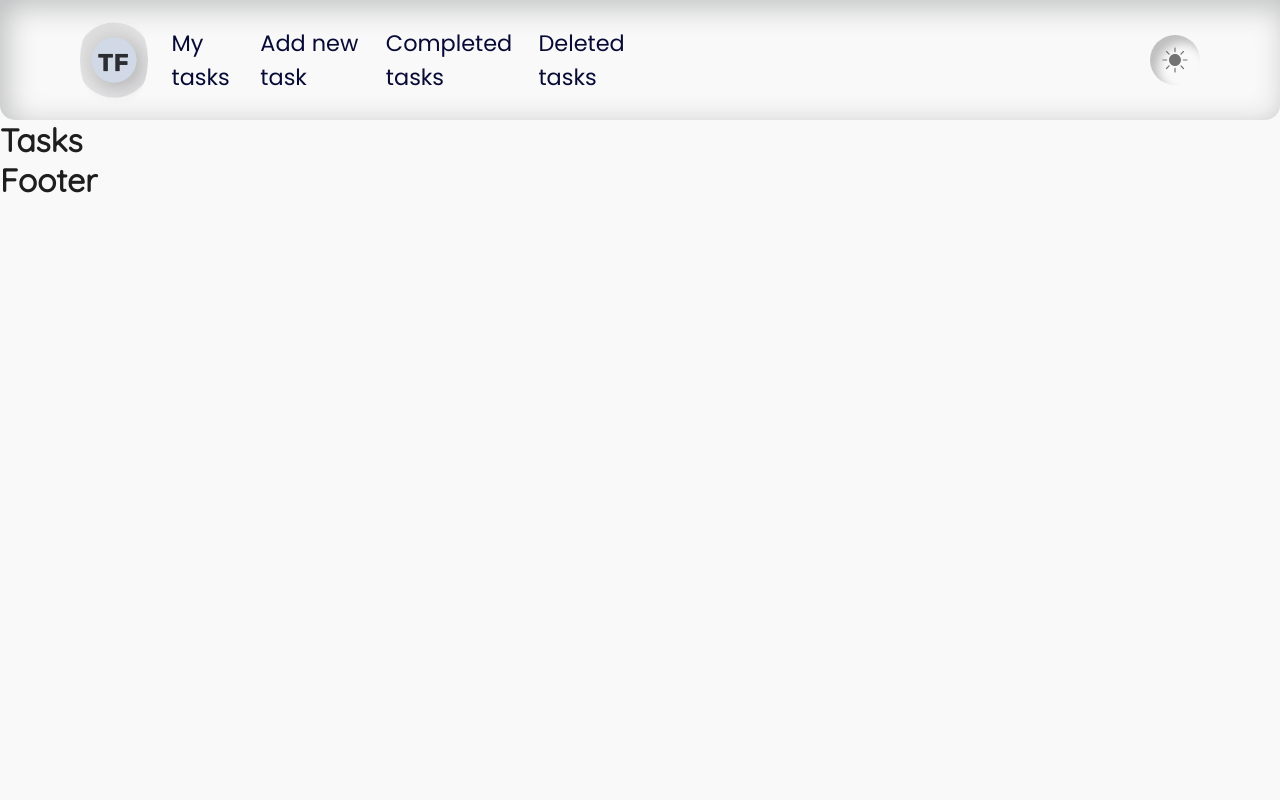
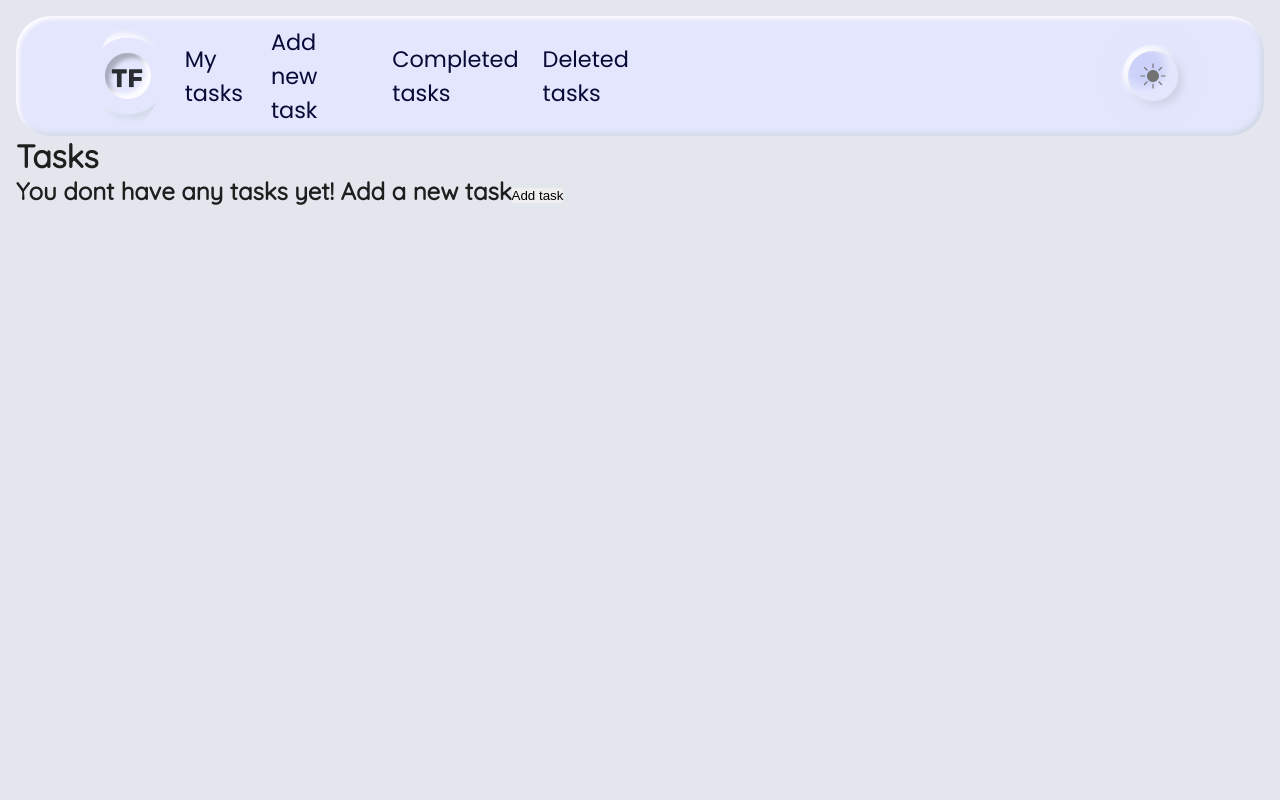
Before and after one commit to vlad113chepurko/Taskify, a React (Vite) app: page /tasks in a window 1280 px wide. Shown: the top 800 px of the page. Built offline with nearby package versions, Linux system fonts and the light colour scheme.

Commit message:
Updated styles

```diff
--- a/src/components/ToggleTheme.tsx
+++ b/src/components/ToggleTheme.tsx
@@ -14,14 +14,18 @@ const ToggleTheme = () => {
 
   return (
     <div className="header__container-right">
-      <i id={"toggle-theme"} onClick={onToggle} className="header__circle">
+      <div className="header__circle-wrapper">
+        <div id={"toggle-theme"} onClick={onToggle} className="header__circle-over">
+          <div className="header__circle-bottom">
             <img
               src={theme === 'light' ? sun : moon}
               alt={theme === 'light' ? 'sun' : 'moon'}
               width={30}
               height={30}
             />
-      </i>
+          </div>
+        </div>
+      </div>
     </div>
   );
 };
--- a/src/layouts/footer/Footer.tsx
+++ b/src/layouts/footer/Footer.tsx
@@ -2,8 +2,7 @@ import './styles/_Footer.scss';
 
 const Footer = () => {
   return (
-    <footer>
-      <h1>Footer</h1>
+    <footer className="footer">
     </footer>
   );
 };
--- a/src/layouts/footer/styles/_Footer.scss
+++ b/src/layouts/footer/styles/_Footer.scss
@@ -0,0 +1 @@
+@use './footer-wrapper';
--- /dev/null
+++ b/src/layouts/footer/styles/_footer-wrapper.scss
@@ -0,0 +1,11 @@
+@use "@styles/mixins";
+@use "@styles/variables";
+
+.footer {
+  width: 100%;
+  height: 200px;
+
+  margin-top: 50rem;
+
+  border-radius: 35px;
+}
--- a/src/layouts/header/styles/_header-wrapper.scss
+++ b/src/layouts/header/styles/_header-wrapper.scss
@@ -7,8 +7,7 @@
   @include flex-between(row);
   padding: 1rem 5rem 1rem 5rem;
 
-  border-bottom-left-radius: 15px;
-  border-bottom-right-radius: 15px;
+  border-radius: 35px;
 
   transition: background-color 0.50s;
 }
@@ -33,14 +32,35 @@
 
 // Circle
 
-.header__circle {
+.header__circle-wrapper {
+  position: relative;
+  width: 62px;
+  height: 62px;
+}
+
+.header__circle-over {
+  width: 62px;
+  height: 62px;
+  border-radius: 100%;
+  position: absolute;
+  top: 0;
+  left: 0;
+  z-index: 0;
+  transition: all 0.4s ease;
+}
+
+.header__circle-bottom {
   width: 50px;
   height: 50px;
-  border-radius: 50%;
   cursor: pointer;
   @include flex-center(row);
-
-  transition:  box-shadow 1s ease-in-out;
+  border-radius: 100%;
+  position: absolute;
+  top: 50%;
+  left: 50%;
+  transform: translate(-50%, -50%);
+  z-index: 1;
+  transition: all 0.4s ease;
 }
 
 .header__container-left {
--- a/src/pages/todo/Tasks.tsx
+++ b/src/pages/todo/Tasks.tsx
@@ -1,9 +1,29 @@
 import "./styles/_Tasks.scss";
+import { useNavigate } from "react-router-dom";
+import useTasksStore from "@store/useTasksStore";
 
 const Tasks = () => {
+  const tasks = useTasksStore((state) => state.tasks);
+  const navigate = useNavigate();
   return (
     <div>
       <h1>Tasks</h1>
+      {tasks.length > 1 ? (
+        tasks.map((task, index) => {
+            return (
+              <div key={index}>
+                <h3>{task.name}</h3>
+                <p>{task.description}</p>
+              </div>
+            )
+          })
+      ) : (
+        <h2>
+          You dont have any tasks yet!
+          Add a new task
+          <button onClick={() => navigate('/add')}>Add task</button>
+        </h2>
+      )}
     </div>
   );
 };
--- /dev/null
+++ b/src/pages/todo/styles/_tasks-wrapper.scss
@@ -0,0 +1,2 @@
+@use "@styles/mixins";
+@use "@styles/variables";
--- /dev/null
+++ b/src/store/useTasksStore.tsx
@@ -0,0 +1,20 @@
+import { create } from 'zustand';
+
+type Task = {
+  name: string;
+  id: string;
+  description: string;
+  completed: boolean;
+};
+
+interface TasksStore {
+  tasks: Task[];
+  setTasks: (tasks: Task[]) => void;
+}
+
+const useTasksStore = create<TasksStore>((set) => ({
+  tasks: [],
+  setTasks: (tasks) => set({ tasks }),
+}));
+
+export default useTasksStore;
--- a/src/styles/_mixins.scss
+++ b/src/styles/_mixins.scss
@@ -42,24 +42,57 @@
 
 @mixin box-shadow-light() {
   box-shadow:
-    inset 6px 6px 30px rgba($bg-dark, 0.3),
-    inset -6px -6px 30px rgba(white, 0.3);
-}
-
-@mixin box-shadow-light-button() {
-  box-shadow:
-    inset 6px 6px 10px rgba(0, 0, 0, 0.3),
-    inset -6px -6px 5px rgba(white, 0.3);
-}
-
-@mixin box-shadow-dark-button() {
-  box-shadow:  inset 8px 8px 10px rgba(61, 61, 61, 0.3),
-  inset -18px -18px 20px rgba(white, 0.1);
+    inset 3px 3px 4px rgba($white, 0.9),
+    inset -3px -3px 4px $shadow;
 }
 
 @mixin box-shadow-dark() {
-  box-shadow: inset 18px 18px 20px rgba(61, 61, 61, 0.3),
-  inset -18px -18px 20px rgba(white, 0.1);
+  box-shadow: inset -3px -3px 6px 0 rgba(255, 255, 255, 0.25),
+  inset 3px 3px 6px 0 rgba(0, 0, 0, 0.25);
+}
+
+@mixin dark-button-over() {
+  background: radial-gradient(
+      70.09% 70.09% at 33% 32%,
+      rgb(74, 79, 87) 15.38%,
+      rgb(35, 38, 41) 74.52%
+  );
+  box-shadow: 10px 10px 20px rgba(0, 0, 0, 0.25);
+}
+
+@mixin dark-button-bottom() {
+  background: radial-gradient(
+      70.09% 70.09% at 33% 32%,
+      rgb(74, 79, 87) 15.38%,
+      rgb(35, 38, 41) 74.52%
+  );
+}
+
+@mixin light-button-over() {
+  background: radial-gradient(
+      70.09% 70.09% at 33% 32%,
+      lighten($bg-block, 10%) 15.38%,
+      $bg-block 74.52%
+  );
+
+  box-shadow: 0 0 20px rgba(227, 230, 252, 0.7);
+}
+
+@mixin light-button-bottom() {
+  background: radial-gradient(
+      70.09% 70.09% at 33% 32%,
+      darken($bg-block, 5%) 40%,
+      $bg-block 74.52%
+  );
+
+  box-shadow:
+    4px 4px 10px rgba(0, 0, 0, 0.1),
+    -2px -2px 6px rgba(255, 255, 255, 0.7);
+
+  &:hover {
+    background: lighten($bg-block, 5%);
+    box-shadow: 0 0 12px rgba(227, 230, 252, 0.9);
+  }
 }
 
 
--- a/src/styles/_variables.scss
+++ b/src/styles/_variables.scss
@@ -14,11 +14,13 @@
 
 $primary: #4f46e5;
 $link: #060a35;
-$bg-light: #f9f9f9;
+$bg-light: #E3E6EC;
+$bg-block: #E3E6FC;
 $bg-dark: #2A2D32;
 $text-light: #1e1e1e;
 $text-dark: #f9f9f9;
 $shadow: #D1D9E6;
+$white: #FFF;
 
 
 // Fonts
--- a/src/styles/index.css
+++ b/src/styles/index.css
@@ -35,7 +35,8 @@ h1, h2, h3, h4, h5, h6 {
 
 body {
   height: 100dvh;
-  background-color: #f9f9f9;
+  padding: 1rem;
+  background-color: #E3E6EC;
   color: #f9f9f9;
   transition: background-color 0.5s;
 }
@@ -45,31 +46,43 @@ html.dark body {
   color: #f9f9f9;
   transition: background-color 0.5s;
 }
-html.dark .header {
+html.dark .header, html.dark .footer {
   background-color: #2A2D32;
-  box-shadow: inset 18px 18px 20px rgba(61, 61, 61, 0.3), inset -18px -18px 20px rgba(255, 255, 255, 0.1);
+  box-shadow: inset -3px -3px 6px 0 rgba(255, 255, 255, 0.25), inset 3px 3px 6px 0 rgba(0, 0, 0, 0.25);
 }
-html.dark .header a {
+html.dark .header a, html.dark .footer a {
   color: #D1D9E6;
 }
-html.dark .header__circle {
-  box-shadow: inset 6px 6px 10px rgba(0, 0, 0, 0.3), inset -6px -6px 5px rgba(255, 255, 255, 0.3);
+html.dark .header__circle-over {
+  background: radial-gradient(70.09% 70.09% at 33% 32%, rgb(74, 79, 87) 15.38%, rgb(35, 38, 41) 74.52%);
+  box-shadow: 10px 10px 20px rgba(0, 0, 0, 0.25);
 }
-
+html.dark .header__circle-bottom {
+  background: radial-gradient(70.09% 70.09% at 33% 32%, rgb(74, 79, 87) 15.38%, rgb(35, 38, 41) 74.52%);
+}
 html.light body {
-  background-color: #f9f9f9;
+  background-color: #E3E6EC;
   color: #1e1e1e;
   transition: background-color 0.5s;
 }
-html.light .header {
-  background-color: #f9f9f9;
-  box-shadow: inset 6px 6px 30px rgba(42, 45, 50, 0.3), inset -6px -6px 30px rgba(255, 255, 255, 0.3);
+html.light .header, html.light .footer {
+  background-color: #E3E6FC;
+  box-shadow: inset 3px 3px 4px rgba(255, 255, 255, 0.9), inset -3px -3px 4px #D1D9E6;
 }
-html.light .header a {
+html.light .header a, html.light .footer a {
   color: #060a35;
 }
-html.light .header__circle {
-  box-shadow: inset 8px 8px 10px rgba(61, 61, 61, 0.3), inset -18px -18px 20px rgba(255, 255, 255, 0.1);
+html.light .header__circle-over {
+  background: radial-gradient(70.09% 70.09% at 33% 32%, white 15.38%, #E3E6FC 74.52%);
+  box-shadow: 0 0 20px rgba(227, 230, 252, 0.7);
+}
+html.light .header__circle-bottom {
+  background: radial-gradient(70.09% 70.09% at 33% 32%, rgb(203.9677419355, 209.435483871, 249.5322580645) 40%, #E3E6FC 74.52%);
+  box-shadow: 4px 4px 10px rgba(0, 0, 0, 0.1), -2px -2px 6px rgba(255, 255, 255, 0.7);
+}
+html.light .header__circle-bottom:hover {
+  background: rgb(250.0322580645, 250.564516129, 254.4677419355);
+  box-shadow: 0 0 12px rgba(227, 230, 252, 0.9);
 }
 
 /*# sourceMappingURL=index.css.map */
--- a/src/styles/index.scss
+++ b/src/styles/index.scss
@@ -31,6 +31,7 @@ h1, h2, h3, h4, h5, h6 {
 
 body {
   height: 100dvh;
+  padding: 1rem;
   background-color: $bg-light;
   color: $text-dark;
   transition: background-color 0.5s;
@@ -52,8 +53,16 @@ html.dark {
     }
   }
 
-  .header__circle {
-    @include box-shadow-light-button;
+  .header__circle-over {
+    @include dark-button-over;
+  }
+
+  .header__circle-bottom {
+    @include dark-button-bottom;
+  }
+
+  .footer {
+    @extend .header;
   }
 }
 
@@ -65,7 +74,7 @@ html.light {
   }
 
   .header {
-    background-color: $bg-light;
+    background-color: $bg-block;
     @include box-shadow-light;
 
     a {
@@ -73,7 +82,16 @@ html.light {
     }
   }
 
-  .header__circle {
-    @include box-shadow-dark-button;
+  .header__circle-over {
+    @include light-button-over;
   }
+
+  .header__circle-bottom {
+    @include light-button-bottom;
+  }
+
+  .footer {
+    @extend .header;
+  }
+
 }
```
Also changed, not shown: src/assets/light-logo.png, 1 other file (tests, documents, lock files or other folders). Lines whose indentation alone changed are shown as unchanged.
